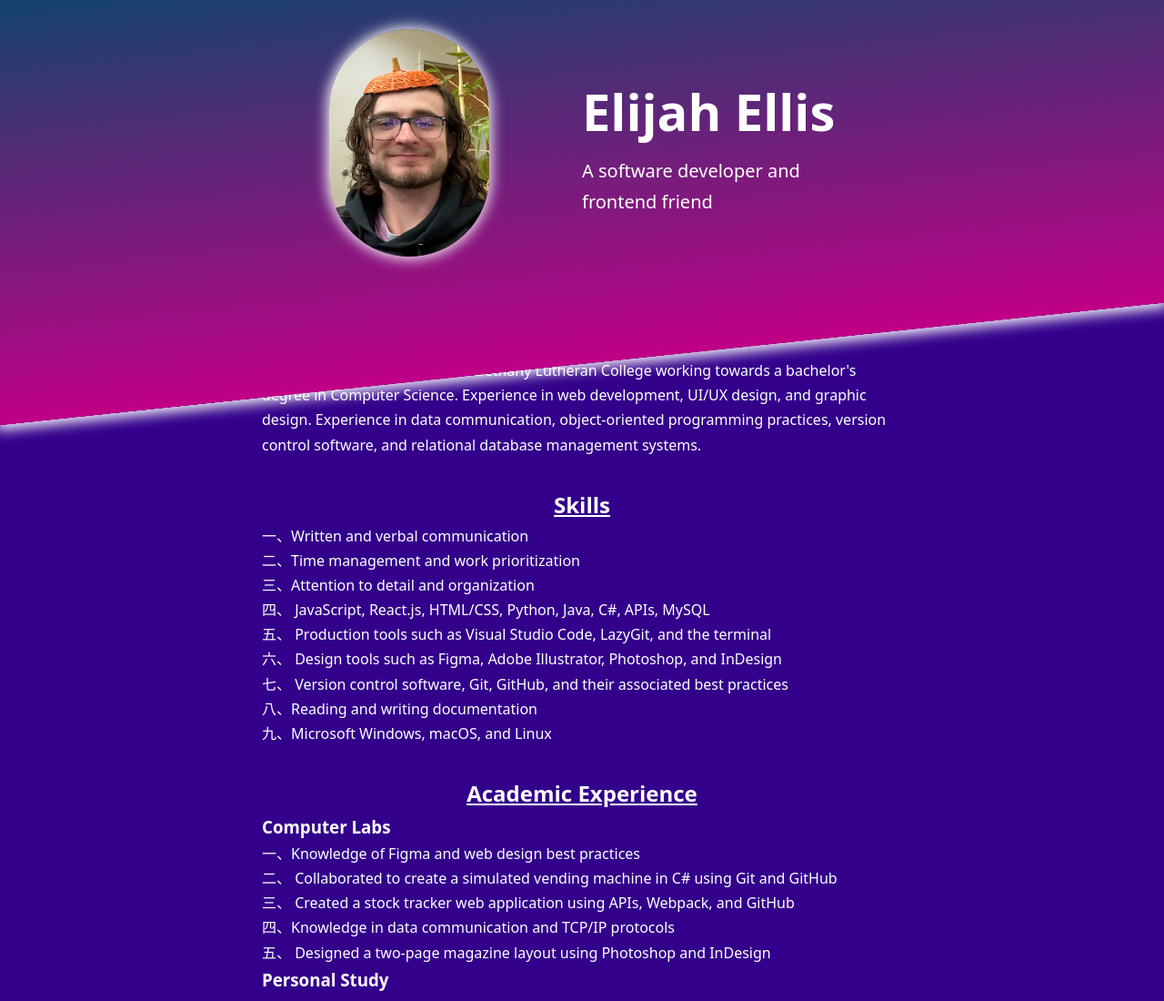
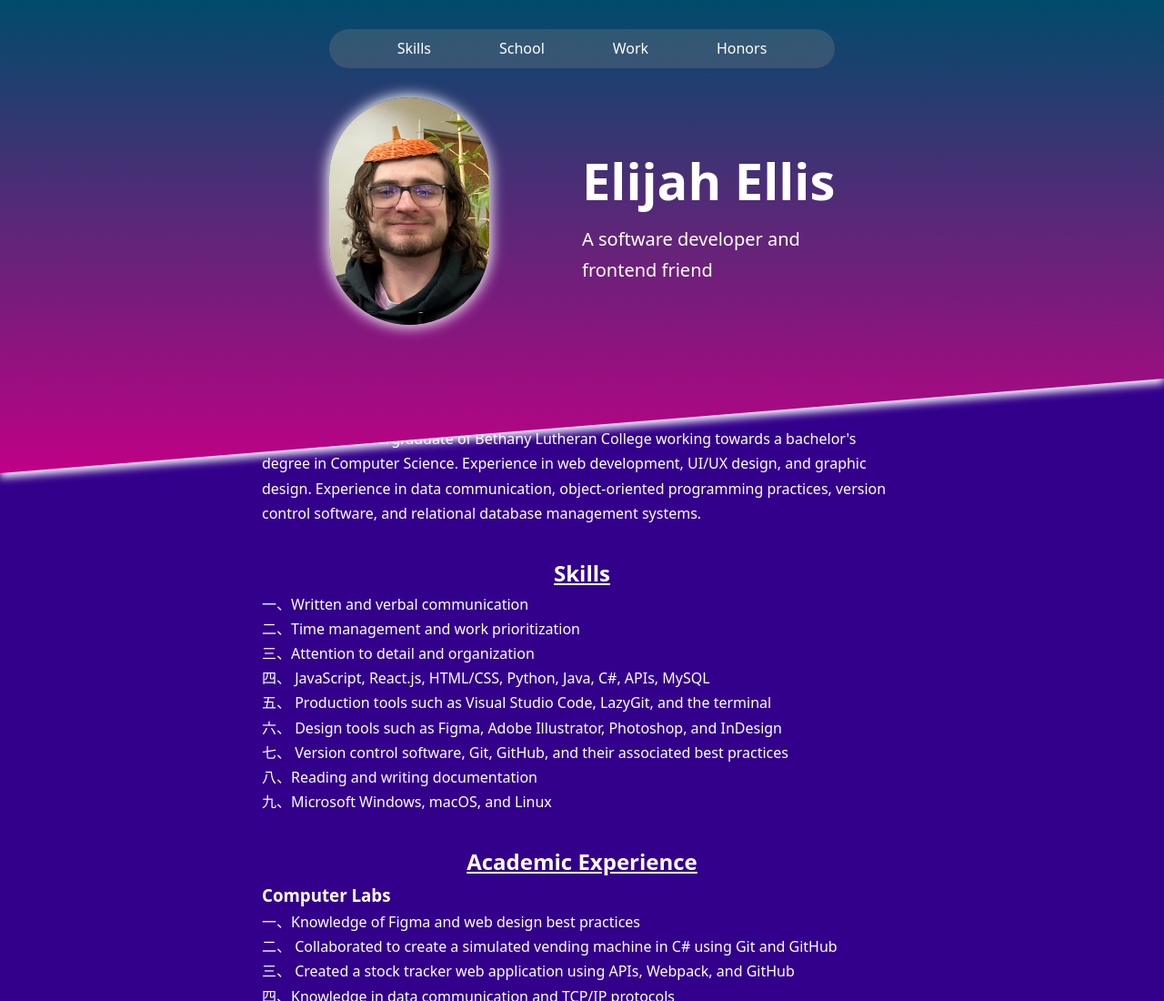
Before and after one commit to MrChub467/web-design, a plain HTML site: page resume.html in a window 1280 px wide. Shown: the top 1100 px of the page at 91% size. Drawn offline with Linux system fonts and the light colour scheme.

Commit message:
fix animation

```diff
--- a/resume.html
+++ b/resume.html
@@ -8,13 +8,24 @@
   </head>
   <body>
     <div class="wrapper">
+      <div class="bg"></div>
+      <div class="head">
         <header>
+          <nav>
+            <ul>
+              <li><a href="#skills">Skills</a></li>
+              <li><a href="#acaExp">School</a></li>
+              <li><a href="#work">Work</a></li>
+              <li><a href="#honors">Honors</a></li>
+            </ul>
+          </nav>
           <img src="./img/me.jpg" alt="" />
           <div class="head">
             <h1>Elijah Ellis</h1>
             <p>A software developer and <br />frontend friend</p>
           </div>
         </header>
+      </div>
       <div class="main">
         <div>
           <p>
@@ -26,7 +37,7 @@
           </p>
         </div>
         <div>
-          <h2>Skills</h2>
+          <h2 id="skills">Skills</h2>
           <ul>
             <li>Written and verbal communication</li>
             <li>Time management and work prioritization</li>
@@ -51,7 +62,7 @@
           </ul>
         </div>
         <div>
-          <h2>Academic Experience</h2>
+          <h2 id="acaExp">Academic Experience</h2>
           <div>
             <h3>Computer Labs</h3>
             <ul>
@@ -88,7 +99,7 @@
           </div>
         </div>
         <div>
-          <h2>Work Experience</h2>
+          <h2 id="work">Work Experience</h2>
           <ul>
             <li>
               Ray's Tire: Stacked tires, took inventory, custodian, general
@@ -99,7 +110,7 @@
           </ul>
         </div>
         <div>
-          <h2>Honors and Achievements</h2>
+          <h2 id="honors">Honors and Achievements</h2>
           <ul>
             <li>Dean’s List at Bethany Lutheran College, multiple semesters</li>
             <li>
@@ -111,7 +122,9 @@
           </ul>
         </div>
       </div>
+      <div class="bottom">
         <footer></footer>
+      </div>
     </div>
   </body>
 </html>
--- a/styles/resume.css
+++ b/styles/resume.css
@@ -20,9 +20,9 @@ body {
 }
 
 .wrapper {
+  height: 1838px;
   background-color: var(--clr-bg);
   display: grid;
-  overflow: hidden;
   position: relative;
   /* place-content: center; */
 
@@ -42,14 +42,50 @@ header {
 }
 
 header::before {
+}
+
+.bg {
+  position: absolute;
+  filter: drop-shadow(0 5px 5px white);
+}
+
+.bg::before {
   content: "";
   position: absolute;
-  inset: 0;
+  left: 0;
   width: 100vw;
   height: 65vh;
   background-image: linear-gradient(#004b6b, #c00086);
-  transform: translateY(-120px) skewY(-6deg);
-  box-shadow: 0 0 15px 5px white;
+  /* transform: translateY(-120px) skewY(-6deg); */
+  clip-path: polygon(0 0, 100% 0, 100% 80%, 0 100%);
+}
+
+.head {
+}
+
+nav {
+  grid-column: 1 / -1;
+  margin-bottom: 2rem;
+}
+
+nav > ul {
+  display: flex;
+  justify-content: space-evenly;
+  list-style: none;
+  background-color: rgba(128, 128, 128, 0.301);
+  border-radius: 100vh;
+  padding: 0.5rem 0;
+}
+
+nav a {
+  color: white;
+  text-decoration: none;
+
+  &:hover {
+    background-clip: text;
+    background-image: linear-gradient(to right, #00b3ff, #c00086);
+    color: transparent;
+  }
 }
 
 .main {
@@ -59,21 +95,26 @@ header::before {
 footer::before {
   content: "";
   position: absolute;
-  left: 0;
-  width: 200vw;
-  height: 100vh;
+  width: 100vw;
+  height: 50vh;
   background-image: linear-gradient(#c00086, #004b6b);
-  transform: translate(-350px, -1500px) skewY(-6deg);
-  box-shadow: 0 0 15px 5px white;
+  clip-path: polygon(0 26%, 100% 0, 100% 100%, 0 100%);
+}
+
+.bottom {
+  /* overflow: hidden; */
+  position: absolute;
+  filter: drop-shadow(0 -5px 5px white);
+  bottom: 1475px;
   animation: 2s ease-in 500ms forwards open;
 }
 
 @keyframes open {
   from {
-    transform: translate(-350px, -1500px) skewY(-6deg);
+    bottom: 1475px;
   }
   to {
-    transform: translate(-350px, -200px) skewY(-6deg);
+    bottom: 200px;
   }
 }
 
```
Lines whose indentation alone changed are shown as unchanged.
